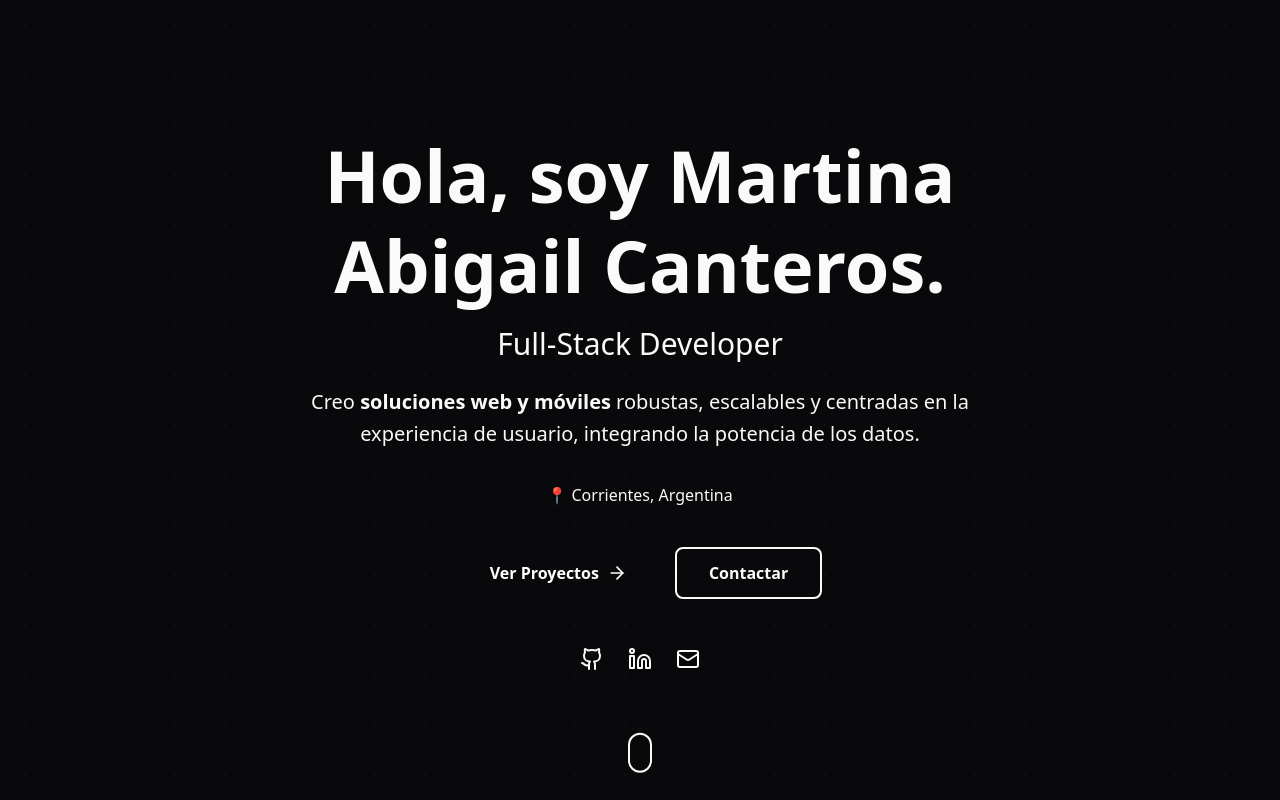
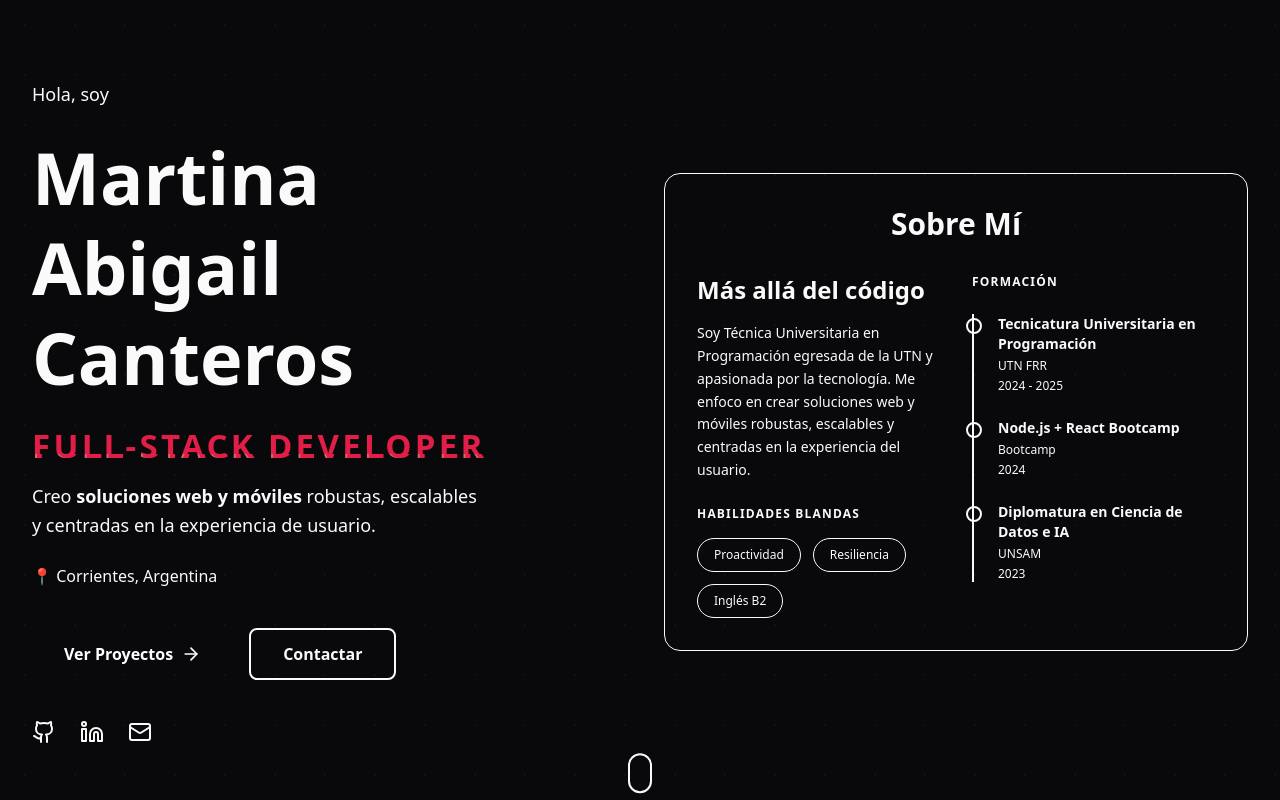
Before and after one commit to MartinaC181/portfolio, a Next.js app: page / in a window 1280 px wide. Shown: the top 800 px of the page. Built offline with nearby package versions, Linux system fonts and the light colour scheme.

Commit message:
efecto de glitch en texto entre otros retoques

```diff
--- a/src/app/globals.css
+++ b/src/app/globals.css
@@ -4,3 +4,90 @@ html, body {
   background-color: #09090B;
   color: #FAFAFA;
 }
+
+.glitch {
+  position: relative;
+  display: inline-block;
+  color: #E11D48;
+  font-size: 1.1em;
+}
+
+.glitch::before {
+  content: attr(data-text);
+  position: absolute;
+  top: 0;
+  left: 0;
+  width: 100%;
+  height: 100%;
+  left: 2px;
+  text-shadow: -2px 0 #cf6a6a;
+  background: #09090B;
+  overflow: hidden;
+  clip: rect(0, 900px, 0, 0);
+  animation: noise-anim-2 3s infinite linear alternate-reverse;
+}
+
+.glitch::after {
+  content: attr(data-text);
+  position: absolute;
+  top: 0;
+  left: 0;
+  width: 100%;
+  height: 100%;
+  left: -2px;
+  /* 3. Sombra ROJA para reforzar el glitch */
+  text-shadow: -2px 0 #E11D48;
+  background: #09090B;
+  overflow: hidden;
+  clip: rect(0, 900px, 0, 0);
+  animation: noise-anim 2s infinite linear alternate-reverse;
+}
+
+/* Las animaciones que cortan el texto (Keyframes) */
+@keyframes noise-anim {
+  0% { clip: rect(11px, 9999px, 34px, 0); }
+  5% { clip: rect(83px, 9999px, 8px, 0); }
+  10% { clip: rect(62px, 9999px, 20px, 0); }
+  15% { clip: rect(4px, 9999px, 93px, 0); }
+  20% { clip: rect(26px, 9999px, 5px, 0); }
+  25% { clip: rect(66px, 9999px, 11px, 0); }
+  30% { clip: rect(2px, 9999px, 98px, 0); }
+  35% { clip: rect(72px, 9999px, 47px, 0); }
+  40% { clip: rect(19px, 9999px, 2px, 0); }
+  45% { clip: rect(54px, 9999px, 87px, 0); }
+  50% { clip: rect(9px, 9999px, 29px, 0); }
+  55% { clip: rect(38px, 9999px, 6px, 0); }
+  60% { clip: rect(81px, 9999px, 42px, 0); }
+  65% { clip: rect(15px, 9999px, 78px, 0); }
+  70% { clip: rect(59px, 9999px, 13px, 0); }
+  75% { clip: rect(3px, 9999px, 95px, 0); }
+  80% { clip: rect(68px, 9999px, 25px, 0); }
+  85% { clip: rect(22px, 9999px, 63px, 0); }
+  90% { clip: rect(91px, 9999px, 4px, 0); }
+  95% { clip: rect(46px, 9999px, 74px, 0); }
+  100% { clip: rect(10px, 9999px, 31px, 0); }
+}
+
+@keyframes noise-anim-2 {
+  0% { clip: rect(69px, 9999px, 14px, 0); }
+  5% { clip: rect(8px, 9999px, 86px, 0); }
+  10% { clip: rect(52px, 9999px, 4px, 0); }
+  15% { clip: rect(95px, 9999px, 27px, 0); }
+  20% { clip: rect(23px, 9999px, 61px, 0); }
+  25% { clip: rect(77px, 9999px, 9px, 0); }
+  30% { clip: rect(12px, 9999px, 94px, 0); }
+  35% { clip: rect(41px, 9999px, 58px, 0); }
+  40% { clip: rect(89px, 9999px, 3px, 0); }
+  45% { clip: rect(4px, 9999px, 72px, 0); }
+  50% { clip: rect(63px, 9999px, 18px, 0); }
+  55% { clip: rect(29px, 9999px, 96px, 0); }
+  60% { clip: rect(84px, 9999px, 35px, 0); }
+  65% { clip: rect(16px, 9999px, 51px, 0); }
+  70% { clip: rect(73px, 9999px, 7px, 0); }
+  75% { clip: rect(36px, 9999px, 88px, 0); }
+  80% { clip: rect(92px, 9999px, 21px, 0); }
+  85% { clip: rect(5px, 9999px, 65px, 0); }
+  90% { clip: rect(57px, 9999px, 39px, 0); }
+  95% { clip: rect(10px, 9999px, 82px, 0); }
+  100% { clip: rect(48px, 9999px, 15px, 0); }
+}
--- a/src/app/page.tsx
+++ b/src/app/page.tsx
@@ -11,7 +11,6 @@ export default function Home() {
         <Hero />
         <Projects />
         <Skills />
-        <About />
       </div>
       <Footer />
     </main>
--- a/src/components/sections/Hero.tsx
+++ b/src/components/sections/Hero.tsx
@@ -2,6 +2,7 @@
 
 import { motion } from 'framer-motion'
 import { Github, Linkedin, Mail, ArrowRight } from 'lucide-react'
+import GlitchText from '../ui/GlitchText'
 
 const containerVariants = {
   hidden: { opacity: 0 },
@@ -34,9 +35,16 @@ const buttonVariants = {
   },
 }
 
+const softSkills = ['Proactividad', 'Resiliencia', 'Inglés B2']
+const education = [
+  { title: 'Tecnicatura Universitaria en Programación', institution: 'UTN FRR', year: '2024 - 2025' },
+  { title: 'Node.js + React Bootcamp', institution: 'Bootcamp', year: '2024' },
+  { title: 'Diplomatura en Ciencia de Datos e IA', institution: 'UNSAM', year: '2023' },
+]
+
 export default function Hero() {
   return (
-    <section className="relative min-h-screen bg-background flex items-center justify-center overflow-hidden">
+    <section className="relative min-h-[90vh] bg-background flex items-center justify-center overflow-hidden py-20">
       {/* Gradiente radial de fondo sutil */}
       <div className="absolute inset-0 bg-gradient-to-b from-background via-background to-background pointer-events-none" />
 
@@ -44,49 +52,63 @@ export default function Hero() {
       <div
         className="absolute inset-0 opacity-5 pointer-events-none"
         style={{
-          backgroundImage: 'radial-gradient(circle, #A1A1AA 1px, transparent 1px)',
+          backgroundImage: 'radial-gradient(circle, #aaa1a2 1px, transparent 1px)',
           backgroundSize: '50px 50px',
         }}
       />
 
-      {/* Contenido principal */}
+      {/* Grid de 2 columnas */}
       <motion.div
-        className="relative z-10 max-w-4xl mx-auto px-6 md:px-8 text-center"
+        className="relative z-10 max-w-7xl mx-auto px-6 md:px-8 w-full grid grid-cols-1 lg:grid-cols-2 gap-12 items-center"
         variants={containerVariants}
         initial="hidden"
         animate="visible"
       >
-        {/* Título principal */}
-        <motion.div variants={itemVariants} className="mb-6">
-          <h1 className="text-5xl md:text-7xl font-bold text-surface-50 leading-tight">
-            Hola, soy{' '}
+        {/* COLUMNA IZQUIERDA - Presentación */}
+        <motion.div className="flex flex-col items-start text-left space-y-6">
+          {/* Saludo */}
+          <motion.p
+            variants={itemVariants}
+            className="text-lg text-surface-100"
+          >
+            Hola, soy
+          </motion.p>
+
+          {/* Nombre */}
+          <motion.h1
+            variants={itemVariants}
+            className="text-6xl md:text-7xl font-bold text-surface-50 leading-tight"
+          >
+            Martina <br />
             <span className="text-primary">
-              Martina Abigail Canteros
+              Abigail Canteros
             </span>
-            .
-          </h1>
-          <p className="text-2xl md:text-3xl text-surface-100 mt-4 font-light">
-            Full-Stack Developer
-          </p>
-        </motion.div>
+          </motion.h1>
+
+          {/* Rol */}
+          <motion.p
+            variants={itemVariants}
+            className="text-2xl md:text-3xl font-bold mb-4"
+          >
+           <GlitchText text="Full-Stack Developer" />
+          </motion.p>
 
           {/* Propuesta de valor */}
           <motion.p
             variants={itemVariants}
-          className="text-lg md:text-xl text-surface-100 max-w-2xl mx-auto mb-8 leading-relaxed"
+            className="text-lg text-surface-100 max-w-md leading-relaxed"
           >
             Creo{' '}
             <span className="text-primary font-semibold">
               soluciones web y móviles
             </span>{' '}
-          robustas, escalables y centradas en la experiencia de usuario,
-          integrando la potencia de los datos.
+            robustas, escalables y centradas en la experiencia de usuario.
           </motion.p>
 
           {/* Ubicación */}
           <motion.p
             variants={itemVariants}
-          className="text-surface-100 mb-10 flex items-center justify-center gap-2"
+            className="text-surface-100 flex items-center gap-2"
           >
             📍 Corrientes, Argentina
           </motion.p>
@@ -94,11 +116,11 @@ export default function Hero() {
           {/* Botones de acción */}
           <motion.div
             variants={itemVariants}
-          className="flex flex-col sm:flex-row gap-4 justify-center mb-12"
+            className="flex flex-col sm:flex-row gap-4 pt-4"
           >
             {/* Botón Primary */}
             <motion.button
-            whileHover="hover"
+              whileHover={{ y: -8, color: '#E11D48' }}
               variants={buttonVariants}
               className="px-8 py-3 bg-primary hover:bg-primary-hover text-white font-semibold rounded-lg transition-colors duration-300 flex items-center justify-center gap-2 group"
             >
@@ -108,10 +130,10 @@ export default function Hero() {
 
             {/* Botón Secondary */}
             <motion.a
-            href="https://linkedin.com/in/martinacanteros"
+              href="https://www.linkedin.com/in/martina-abigail-canteros"
               target="_blank"
               rel="noopener noreferrer"
-            whileHover="hover"
+              whileHover={{ y: -8, borderColor: '#E11D48' }}
               variants={buttonVariants}
               className="px-8 py-3 border-2 border-surface-200 text-surface-100 hover:text-primary hover:border-primary font-semibold rounded-lg transition-all duration-300 flex items-center justify-center"
             >
@@ -122,11 +144,11 @@ export default function Hero() {
           {/* Iconos sociales */}
           <motion.div
             variants={itemVariants}
-          className="flex justify-center gap-6"
+            className="flex gap-6 pt-4"
           >
             {/* GitHub */}
             <motion.a
-            href="https://github.com"
+              href="https://github.com/MartinaC181"
               target="_blank"
               rel="noopener noreferrer"
               whileHover={{ scale: 1.2 }}
@@ -137,7 +159,7 @@ export default function Hero() {
 
             {/* LinkedIn */}
             <motion.a
-            href="https://linkedin.com/in/martinacanteros"
+              href="https://linkedin.com/in/martina-abigail-canteros"
               target="_blank"
               rel="noopener noreferrer"
               whileHover={{ scale: 1.2 }}
@@ -148,12 +170,98 @@ export default function Hero() {
 
             {/* Email */}
             <motion.a
-            href="mailto:martina@example.com"
+              href="mailto:martiinacanteros@gmail.com"
               whileHover={{ scale: 1.2 }}
               className="text-surface-100 hover:text-primary transition-colors duration-300"
             >
               <Mail className="w-6 h-6" />
             </motion.a>
+          </motion.div>
+        </motion.div>
+
+        {/* COLUMNA DERECHA - Información Personal */}
+        <motion.div
+          variants={itemVariants}
+          className="p-8 bg-background-lighter border border-surface-200 rounded-2xl space-y-8 h-fit"
+        >
+          {/* Encabezado centrado */}
+          <div className="text-center mb-8">
+            <h3 className="text-3xl font-bold text-surface-50">
+              Sobre Mí
+            </h3>
+          </div>
+
+          {/* Grid 2 columnas */}
+          <div className="grid grid-cols-1 md:grid-cols-2 gap-8">
+            {/* COLUMNA IZQUIERDA - Biografía + Habilidades */}
+            <div className="space-y-6">
+              {/* Título "Más allá del código" */}
+              <div>
+                <h4 className="text-2xl font-bold text-surface-50 mb-4">
+                  Más allá del código
+                </h4>
+                <p className="text-surface-100 leading-relaxed text-sm">
+                  Soy Técnica Universitaria en Programación egresada de la UTN y apasionada por la tecnología. Me enfoco en crear soluciones web y móviles robustas, escalables y centradas en la experiencia del usuario.
+                </p>
+              </div>
+
+              {/* Soft Skills */}
+              <div>
+                <h5 className="text-xs font-semibold text-surface-100 mb-4 uppercase tracking-widest">
+                  Habilidades Blandas
+                </h5>
+                <div className="flex flex-wrap gap-3">
+                  {softSkills.map((skill, index) => (
+                    <motion.span
+                      key={index}
+                      initial={{ opacity: 0, scale: 0.8 }}
+                      animate={{ opacity: 1, scale: 1 }}
+                      transition={{ delay: 0.5 + index * 0.1 }}
+                      whileHover={{ y: -8, borderColor: '#E11D48' }}
+                      className="px-4 py-2 border border-primary text-surface-50 text-xs font-medium rounded-full hover:bg-primary hover:text-white transition-all duration-300 cursor-pointer"
+                    >
+                      {skill}
+                    </motion.span>
+                  ))}
+                </div>
+              </div>
+            </div>
+
+            {/* COLUMNA DERECHA - Educación Timeline */}
+            <div>
+              <h5 className="text-xs font-semibold text-surface-100 mb-6 uppercase tracking-widest">
+                Formación
+              </h5>
+              <div className="space-y-6 relative pl-6 border-l-2 border-surface-200">
+                {education.map((item, index) => (
+                  <motion.div
+                    key={index}
+                    initial={{ opacity: 0, x: -10 }}
+                    animate={{ opacity: 1, x: 0 }}
+                    transition={{ delay: 0.7 + index * 0.1 }}
+                    className="relative"
+                  >
+                    {/* Punto en la timeline */}
+                    <div className="absolute -left-8 top-1 w-4 h-4 bg-primary rounded-full border-2 border-background" />
+
+                    <div>
+                      <p className="text-sm text-surface-50 font-semibold mb-1">
+                        {item.title}
+                      </p>
+                      <p className="text-xs text-primary mb-1">
+                        {item.institution}
+                      </p>
+                      {item.year && (
+                        <p className="text-xs text-surface-100">
+                          {item.year}
+                        </p>
+                      )}
+                    </div>
+                  </motion.div>
+                ))}
+              </div>
+            </div>
+          </div>
         </motion.div>
       </motion.div>
 
--- a/src/components/sections/Projects.tsx
+++ b/src/components/sections/Projects.tsx
@@ -56,7 +56,7 @@ export default function Projects() {
             <motion.div
               key={index}
               variants={itemVariants}
-              whileHover={{ y: -8 }}
+              whileHover={{ y: -8, borderColor: '#E11D48' }}
               className="group p-8 bg-background-lighter border border-surface-200 rounded-lg transition-all duration-300 hover:border-primary overflow-hidden"
             >
               {/* Encabezado del proyecto */}
--- /dev/null
+++ b/src/components/ui/GlitchText.tsx
@@ -0,0 +1,10 @@
+export default function GlitchText({ text }: { text: string }) {
+  return (
+    <span
+      className="glitch font-bold uppercase tracking-widest text-primary"
+      data-text={text}
+    >
+      {text}
+    </span>
+  );
+}
```
Lines whose indentation alone changed are shown as unchanged.
